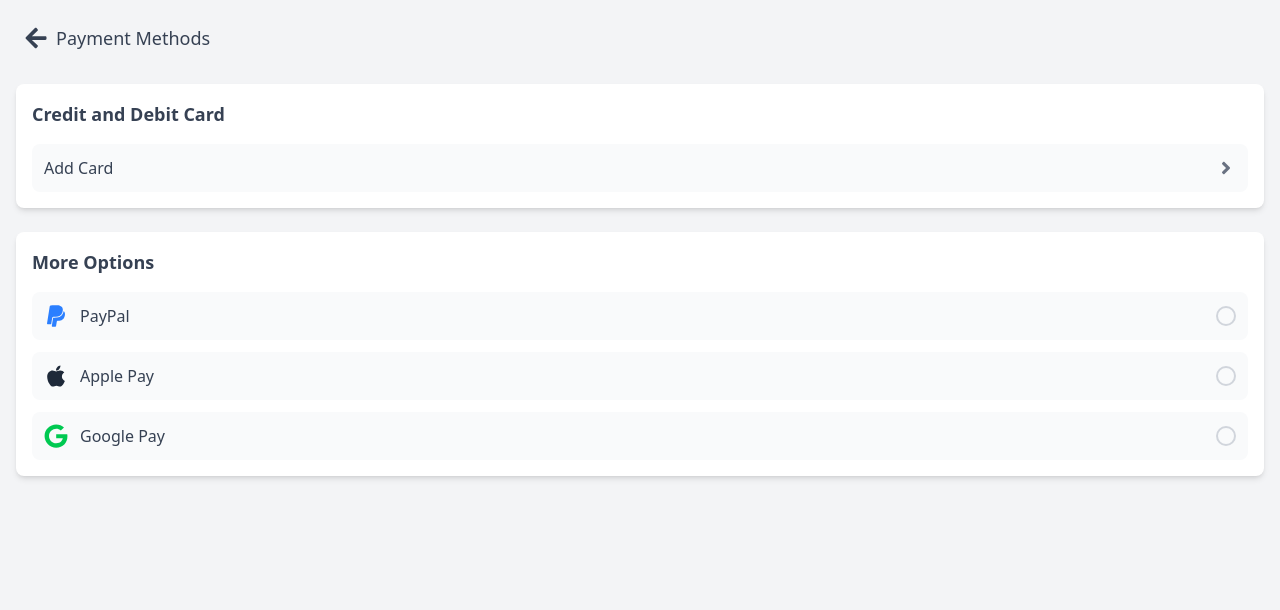
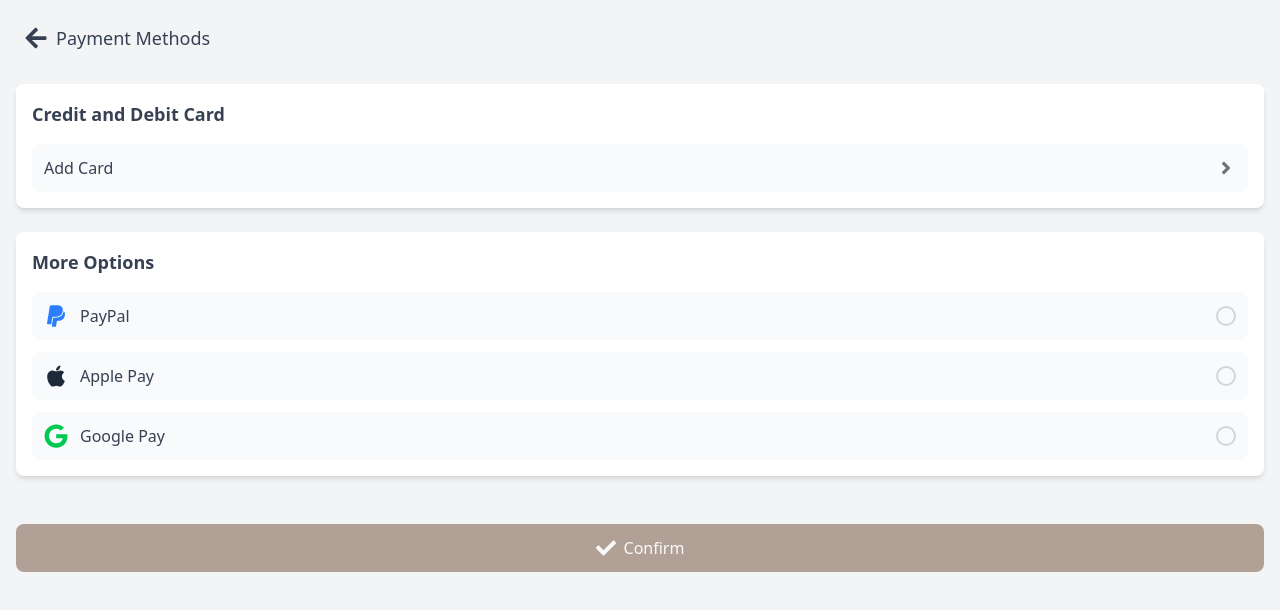
Before and after one commit to iamkayourday/E-Commerce_store, a React (Vite) app: page /payment in a window 1280 px wide. Shown: the top 610 px of the page. Built offline with nearby package versions, Linux system fonts and the light colour scheme.

Commit message:
add confirm button and handle navigation in Payment component; update Cart component with summary and checkout functionality

```diff
--- a/src/Checkout/Payment.jsx
+++ b/src/Checkout/Payment.jsx
@@ -1,5 +1,5 @@
 import React from "react";
-import { FaArrowLeft, FaAngleRight } from "react-icons/fa";
+import { FaArrowLeft, FaAngleRight, FaCheck } from "react-icons/fa";
 import { useNavigate } from "react-router-dom";
 import { FaPaypal, FaApple, FaGoogle } from "react-icons/fa";
 
@@ -15,6 +15,11 @@ const Payment = () => {
     { id: "apple-pay", name: "Apple Pay", icon: <FaApple className="w-6 h-6 text-gray-800" /> },
     { id: "google-pay", name: "Google Pay", icon: <FaGoogle className="w-6 h-6 text-green-500" /> },
   ];
+
+  // Handle navigation to /add-card
+  const handleAddCard = () => {
+    navigate("/add-card");
+  };
 
   return (
     <div className="min-h-screen bg-gray-100 p-4">
@@ -34,7 +39,7 @@ const Payment = () => {
         <h2 className="text-lg font-semibold text-gray-700 mb-4">Credit and Debit Card</h2>
         <div
           className="flex items-center justify-between p-3 bg-gray-50 rounded-lg cursor-pointer hover:bg-gray-100 transition-colors"
-          onClick={() => navigate("/add-card")} // Navigate to Add Card page
+          onClick={handleAddCard} // Navigate to Add Card page
         >
           <div className="flex items-center">
             <span className="text-gray-700 font-medium">Add Card</span>
@@ -44,7 +49,7 @@ const Payment = () => {
       </div>
 
       {/* More Options Section */}
-      <div className="bg-white rounded-lg shadow-md p-4">
+      <div className="bg-white rounded-lg shadow-md p-4 mb-6">
         <h2 className="text-lg font-semibold text-gray-700 mb-4">More Options</h2>
         <div className="space-y-3">
           {paymentMethods.map((method) => (
@@ -74,6 +79,20 @@ const Payment = () => {
           ))}
         </div>
       </div>
+
+      {/* Confirm Button */}
+      <button
+        onClick={handleAddCard} // Navigate to Add Card page
+        disabled={!selectedMethod} // Disable button if no payment method is selected
+        className={`w-full mt-6 p-3 bg-[#704f38] text-white rounded-lg font-medium transition duration-300 ${
+          !selectedMethod ? "opacity-50 cursor-not-allowed" : "hover:bg-[#5a3c2d]"
+        }`}
+      >
+        <div className="flex items-center justify-center">
+          <FaCheck className="w-5 h-5 mr-2" />
+          Confirm
+        </div>
+      </button>
     </div>
   );
 };
--- a/src/Pages/Cart.jsx
+++ b/src/Pages/Cart.jsx
@@ -18,6 +18,7 @@ const Cart = () => {
   const [isSummaryVisible, setIsSummaryVisible] = useState(true);
   const [itemToDelete, setItemToDelete] = useState(null);
 
+  // Update quantity of an item
   const updateQuantity = (index, newQuantity) => {
     const updatedCart = [...cartItems];
     updatedCart[index].quantity = newQuantity;
@@ -25,6 +26,7 @@ const Cart = () => {
     localStorage.setItem("cart", JSON.stringify(updatedCart));
   };
 
+  // Remove an item from the cart
   const removeItem = (index) => {
     const updatedCart = cartItems.filter((_, i) => i !== index);
     setCartItems(updatedCart);
@@ -32,6 +34,7 @@ const Cart = () => {
     setItemToDelete(null);
   };
 
+  // Calculate subtotal, delivery fee, discount, and total cost
   const subtotal = cartItems.reduce(
     (sum, item) => sum + item.price * item.quantity,
     0
@@ -40,8 +43,14 @@ const Cart = () => {
   const discount = subtotal * 0.1;
   const totalCost = subtotal + deliveryFee - discount;
 
+  // Handle checkout navigation
+  const handleCheckout = () => {
+    navigate("/checkout");
+  };
+
   return (
     <div className="p-4">
+      {/* Header with Back Button */}
       <div className="flex items-center justify-between mb-4">
         <button onClick={() => navigate(-1)} className="p-2">
           <FaArrowLeft className="w-6 h-6 text-gray-700" />
@@ -49,6 +58,7 @@ const Cart = () => {
         <h1 className="text-2xl font-bold flex-1 text-center">Cart</h1>
       </div>
 
+      {/* Cart Items */}
       {cartItems.length > 0 ? (
         <div className="mt-4 h-[60vh] overflow-y-auto">
           {cartItems.map((item, index) => (
@@ -56,11 +66,14 @@ const Cart = () => {
               key={index}
               className="bg-white rounded-lg shadow-md p-4 mb-4 relative flex items-center"
             >
+              {/* Item Image */}
               <img
                 src={item.mainImage}
                 alt={item.title}
                 className="w-16 h-16 object-cover rounded-lg"
               />
+
+              {/* Item Details */}
               <div className="ml-4 flex-1">
                 <h2 className="text-lg font-semibold">{item.title}</h2>
                 <p className="text-sm text-gray-600">Size: {item.size}</p>
@@ -68,6 +81,7 @@ const Cart = () => {
                 <p className="text-sm text-gray-600">Price: ${item.price}</p>
               </div>
 
+              {/* Quantity Controls and Delete Button */}
               <div className="flex items-center space-x-2">
                 <button
                   onClick={() =>
@@ -98,11 +112,13 @@ const Cart = () => {
         <p className="text-gray-500">Your cart is empty.</p>
       )}
 
+      {/* Summary Section */}
       <div
         className={`fixed bottom-0 left-0 right-0 bg-white p-4 shadow-lg rounded-t-2xl transition-transform duration-300 ${
           isSummaryVisible ? "translate-y-0" : "translate-y-full"
         }`}
       >
+        {/* Toggle Summary Visibility Button */}
         <button
           onClick={() => setIsSummaryVisible(!isSummaryVisible)}
           className="absolute top-0 left-1/2 transform -translate-x-1/2 -translate-y-full bg-white p-2 rounded-t-lg shadow-md"
@@ -114,20 +130,18 @@ const Cart = () => {
           )}
         </button>
 
+        {/* Delete Confirmation or Summary */}
         {itemToDelete !== null ? (
           <div className="text-center p-4">
             <h2 className="text-lg font-semibold mb-3">Remove from Cart?</h2>
 
-            {/* Product Details Container */}
+            {/* Product Details */}
             <div className="flex items-center space-x-4">
-              {/* Product Image */}
               <img
                 src={cartItems[itemToDelete].mainImage}
                 alt={cartItems[itemToDelete].title}
                 className="w-20 h-20 object-cover rounded-lg"
               />
-
-              {/* Product Info */}
               <div className="text-left">
                 <p className="text-sm text-gray-600 font-medium">
                   {cartItems[itemToDelete].title}
@@ -162,6 +176,7 @@ const Cart = () => {
           </div>
         ) : (
           <>
+            {/* Promo Code Input */}
             <div className="mb-4">
               <div className="flex items-center space-x-2">
                 <input
@@ -174,6 +189,8 @@ const Cart = () => {
                 </button>
               </div>
             </div>
+
+            {/* Order Summary */}
             <div className="space-y-2">
               <div className="flex justify-between">
                 <span className="text-sm text-gray-600">Sub-total</span>
@@ -194,7 +211,12 @@ const Cart = () => {
                 </span>
               </div>
             </div>
-            <button className="w-full mt-4 p-3 bg-[#704f38] text-white rounded-lg hover:bg-[#5a3c2d] transition-colors">
+
+            {/* Proceed to Checkout Button */}
+            <button
+              onClick={handleCheckout}
+              className="w-full mt-4 p-3 bg-[#704f38] text-white rounded-lg hover:bg-[#5a3c2d] transition-colors"
+            >
               Proceed to Checkout
             </button>
           </>
```
